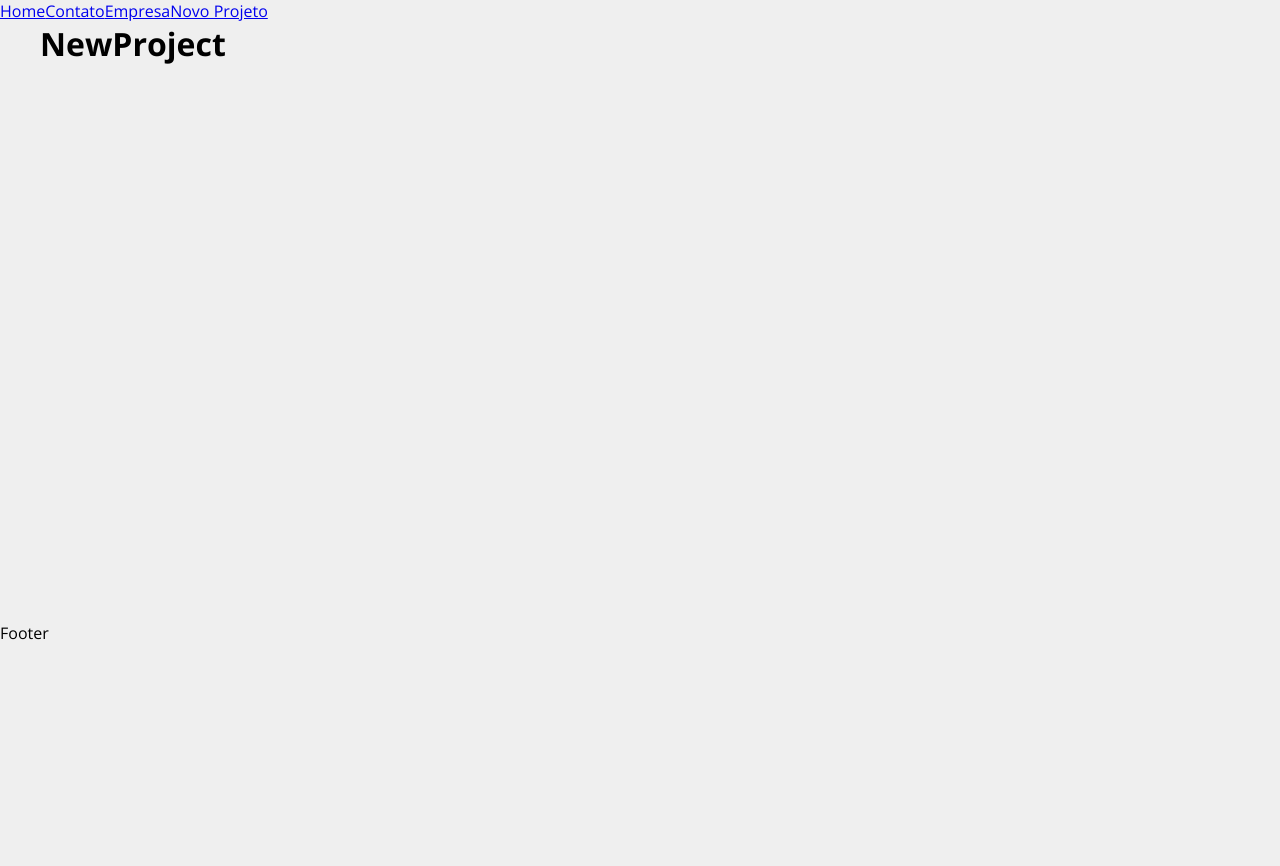
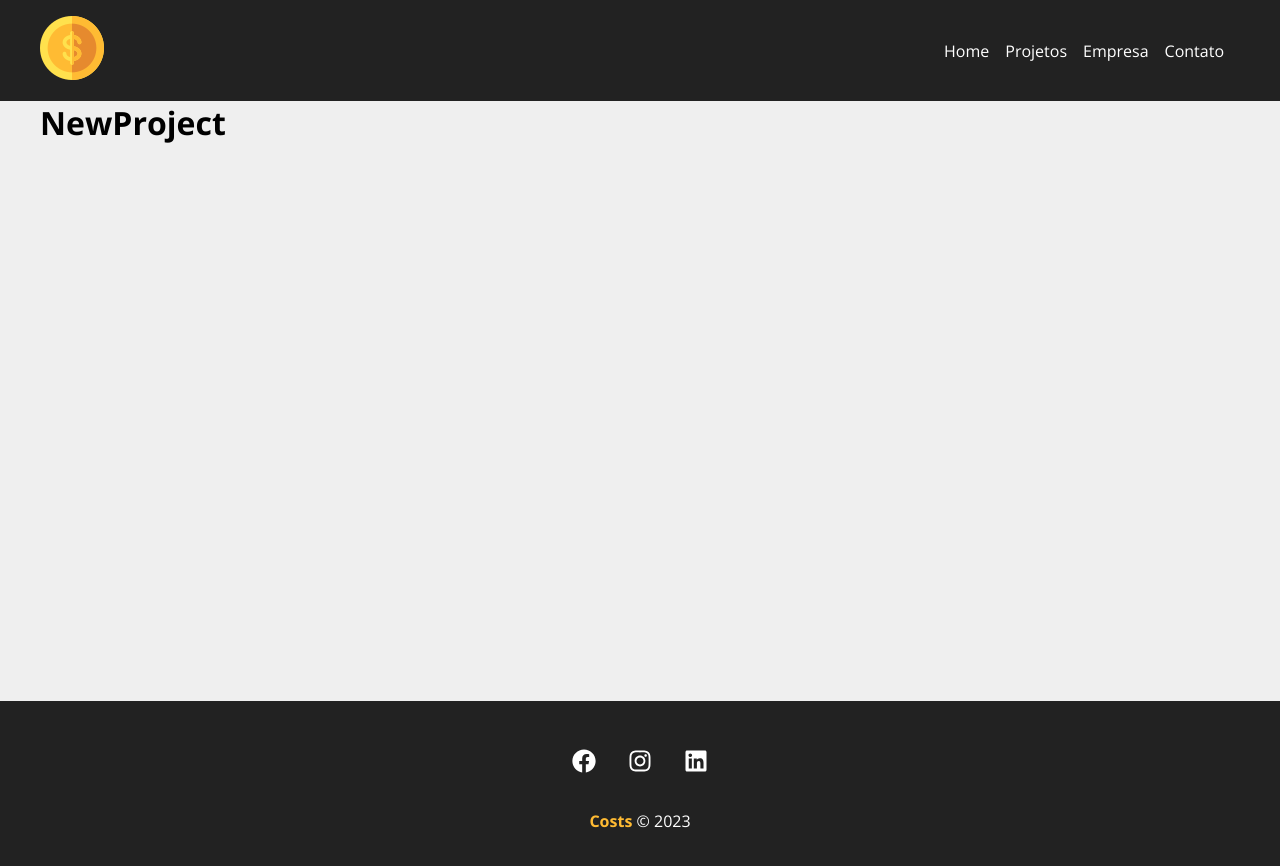
Before and after one commit to Talison-Miguel/Curso-React-Matheus-Battisti, a React (Create React App) app in the folder 2-projeto-react/: page /newproject in a window 1280 px wide. Shown: the top 866 px of the page. Before the commit the page ends 800 px from the top, so only its background shows below. Built offline with nearby package versions, Linux system fonts and the light colour scheme; the HTML template or start-up script is replaced by a standard one.

Commit message:
add: navbar and footer

```diff
--- a/2-projeto-react/src/App.jsx
+++ b/2-projeto-react/src/App.jsx
@@ -1,30 +1,29 @@
 import { BrowserRouter as Router, Routes, Route, Link } from 'react-router-dom'
 
 import { Home } from './components/pages/Home'
+import { Projects } from './components/pages/Projects'
 import { Company } from './components/pages/Company'
 import { Contatc } from './components/pages/Contatc'
 import { NewProject } from './components/pages/NewProject'
 
 import { Container } from './components/layout/Container'
+import { Navbar } from './components/layout/Navbar'
+import { Footer } from './components/layout/Footer'
 
 function App() {
   return (
     <Router>
-      <div>
-        <Link to='/'>Home</Link>
-        <Link to='/contatc'>Contato</Link>
-        <Link to='/'>Empresa</Link>
-        <Link to='/newproject'>Novo Projeto</Link>
-      </div>
+      <Navbar />
       <Container customClass="min-height">
         <Routes>
             <Route exact path="/" element={<Home />}/>
+            <Route exact path="/projects" element={<Projects />}/>
             <Route exact path="/contatc" element={<Contatc />}/>
             <Route exact path="/company" element={<Company />}/>
             <Route exact path="/newproject" element={<NewProject />}/>
         </Routes>
       </Container>
-      <p>Footer</p>
+      <Footer />
     </Router>
   );
 }
--- /dev/null
+++ b/2-projeto-react/src/components/layout/Footer.jsx
@@ -0,0 +1,16 @@
+import { FaFacebook, FaInstagram, FaLinkedin } from 'react-icons/fa'
+import styles from './footer.module.css'
+
+
+export function Footer() {
+    return (
+        <footer className={styles.footer}>
+            <ul className={styles.socialList}>
+                <li><FaFacebook /></li>
+                <li><FaInstagram /></li>
+                <li><FaLinkedin /></li>
+            </ul>
+            <p className={styles.copyRight}><span>Costs</span> &copy; 2023</p>
+        </footer>
+    )
+}
--- /dev/null
+++ b/2-projeto-react/src/components/layout/Navbar.jsx
@@ -0,0 +1,23 @@
+import { Link } from 'react-router-dom'
+
+import { Container } from './Container'
+
+import styles from './navbar.module.css'
+import logo from '../../img/costs_logo.png'
+
+export function Navbar() {
+    return (
+        <nav className={styles.navbar}>
+            <Container>
+                <Link to='/'><img src={logo} alt="Costs" /></Link>
+                <ul className={styles.list}>
+                    <li><Link to='/'>Home</Link></li>
+                    <li><Link to='/projects'>Projetos</Link></li>
+                    <li><Link to='/'>Empresa</Link></li>
+                    <li><Link to='/contatc'>Contato</Link></li>
+                </ul>
+                {/* <Link to='/newproject'>Novo Projeto</Link>   */}
+            </Container>
+        </nav>
+    )
+}
--- /dev/null
+++ b/2-projeto-react/src/components/layout/footer.module.css
@@ -0,0 +1,35 @@
+.footer {
+    background-color: #222;
+    color: white;
+    padding: 3em;
+    text-align: center;
+}
+
+.socialList {
+    display: flex;
+    justify-content: center;
+    list-style: none;
+}
+
+.socialList li {
+    margin: 0 1em;
+    transition: all 0.3s;
+}
+
+.socialList li:hover {
+    color: #ffbb33;
+}
+
+.socialList svg {
+    font-size: 1.5em;
+    cursor: pointer;
+}
+
+.copyRight {
+    margin-top: 2em;
+}
+
+.copyRight span {
+    font-weight: bold;
+    color: #ffbb33;
+}
--- /dev/null
+++ b/2-projeto-react/src/components/layout/navbar.module.css
@@ -0,0 +1,26 @@
+.navbar {
+    display: flex;
+    justify-content: space-between;
+    background-color: #222;
+    padding: 1em;
+}
+
+.list {
+    display: flex;
+    list-style: none;
+    align-items: center;
+}
+
+.list li {
+    margin-right: 1em;
+}
+
+.list li a {
+    color: #FFF;
+    text-decoration: none;
+    transition: all 0.3s;
+}
+
+.list li a:hover {
+    color: #ffbb33;
+}
--- a/2-projeto-react/src/components/pages/Contatc.jsx
+++ b/2-projeto-react/src/components/pages/Contatc.jsx
@@ -1,3 +1,3 @@
 export function Contatc() {
-    return <h1>Contatc</h1>
+    return <h1>Contatos</h1>
 }
--- /dev/null
+++ b/2-projeto-react/src/components/pages/Projects.jsx
@@ -0,0 +1,3 @@
+export function Projects() {
+    return <h1>Projects</h1>
+}
```
